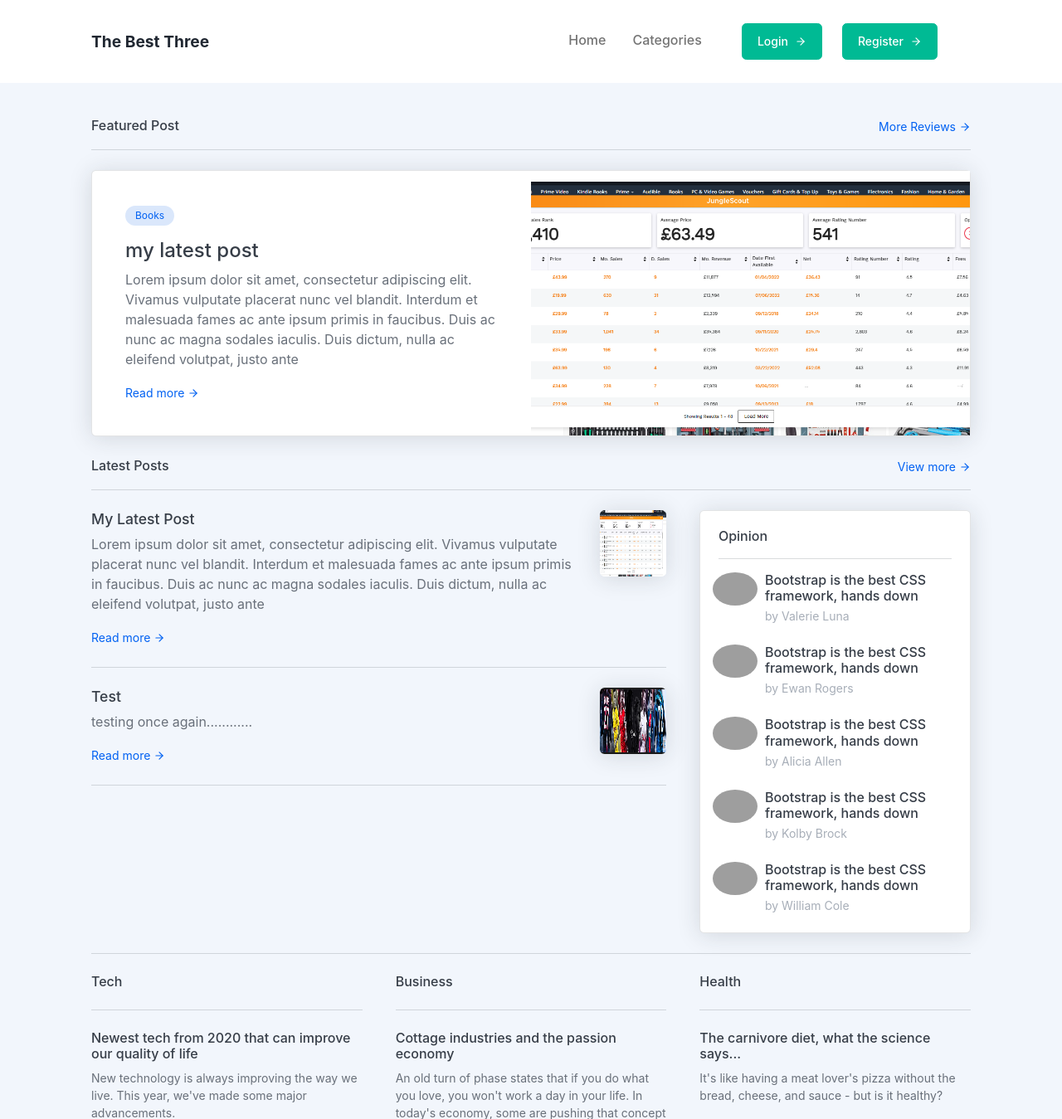
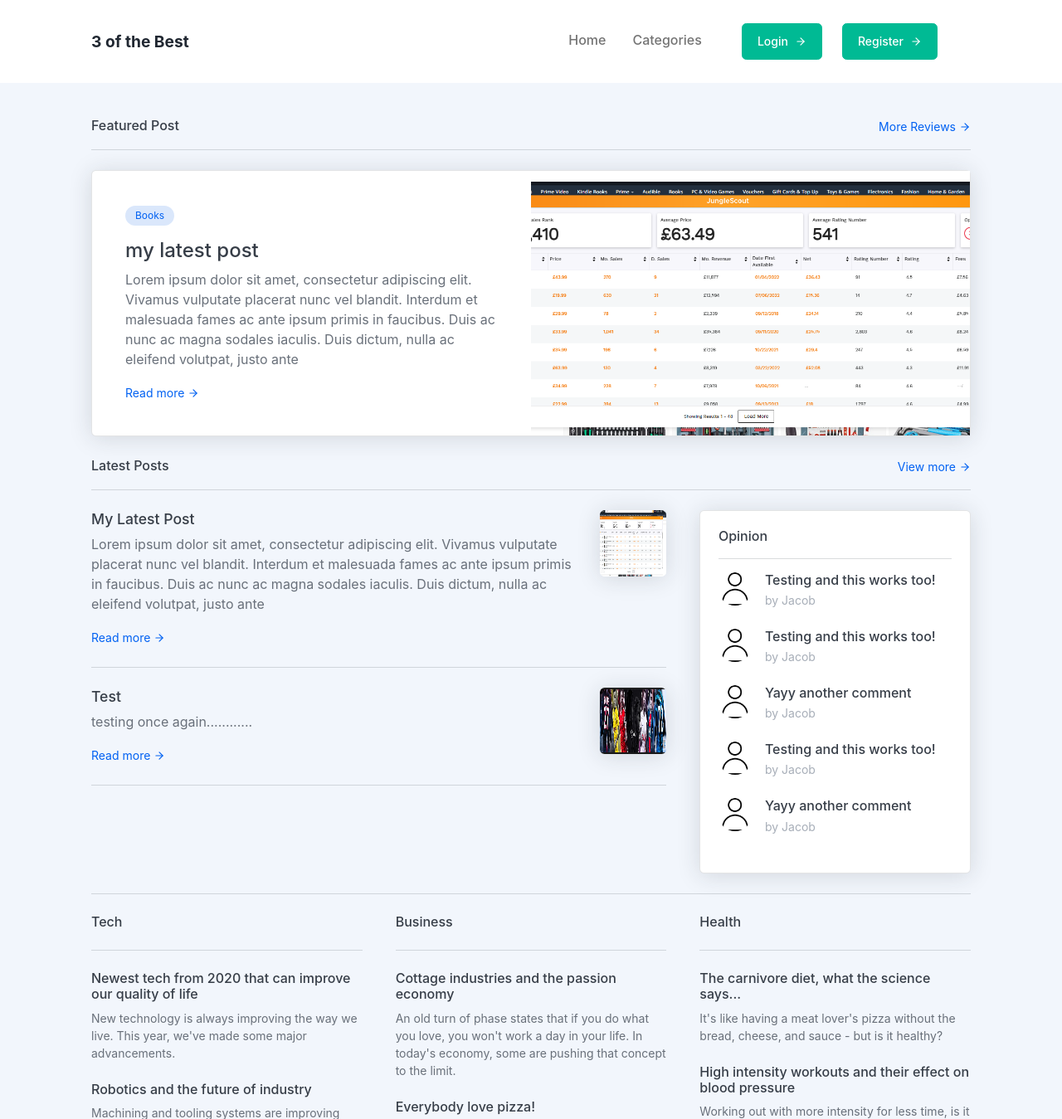
Before and after one commit to jjconway23/threeofthebest, a Django app: page / in a window 1280 px wide. Shown: the top 1349 px of the page at 83% size. Run offline with Django 3.2, Linux system fonts and the light colour scheme; data comes from the database, SQL or seed files in the repository; both versions use the stored data as it was after the commit; some libraries are stand-ins or nearby versions; some web fonts are replaced; grey boxes are pictures that could not be loaded.

Commit message:
add comments to the homepage

```diff
--- a/theblog/models.py
+++ b/theblog/models.py
@@ -50,6 +50,7 @@ class Post(models.Model):
     title = models.CharField(max_length=255)
     title_tag = models.CharField(max_length=255, default='3oftheBest')
     header_image = models.ImageField(null=True, blank=True, upload_to="images/")
+    snippet_image = models.ImageField(null=True, blank=True, upload_to="snippet-image/")
     author = models.ForeignKey(User, on_delete=models.CASCADE)
     body = models.TextField()
     post_date = models.DateField(auto_now_add=True)
@@ -61,7 +62,7 @@ class Post(models.Model):
 
     class Meta:
         """
-            This is to only allow one post with isFeatured property.
+            This is to only allow one post with isFeatured boolean field checked.
         """
         constraints = [
             UniqueConstraint(fields=['isFeatured'], condition=Q(isFeatured=True), name='isFeatured')
--- a/theblog/templates/base.html
+++ b/theblog/templates/base.html
@@ -35,7 +35,7 @@
           >
             <div class="container px-5">
               <a class="navbar-brand text-dark" href="{% url 'home' %}"
-                >The Best Three</a
+                >3 of the Best</a
               >
               <button
                 class="navbar-toggler"
--- a/theblog/templates/home.html
+++ b/theblog/templates/home.html
@@ -1,4 +1,5 @@
 {% extends 'base.html' %}
+{% load static %}
 {% block title%}
 <meta name="description" content="">
 <meta name="keywords" content="HTML, CSS, JavaScript">
@@ -105,101 +106,27 @@
               <div class="card-body">
                 <h6>Opinion</h6>
                 <hr />
+                {% for comment in home_comments %}
                 <div class="d-flex mb-4">
                   <div class="avatar avatar-lg">
                     <img
                       class="avatar-img"
-                      src="assets/img/illustrations/profiles/profile-1.png"
+                      src="{% static 'theblog\images\default_profile_pic.png' %}"
                     />
                   </div>
                   <div class="ms-3">
-                    <a class="text-dark" href="#!"
+                    <a class="text-dark" href="{% url 'post-details' comment.post.pk%}"
                       ><h6 class="mb-1">
-                        Bootstrap is the best CSS framework, hands down
+                        {{comment.body}}
                       </h6></a
                     >
                     <div class="small text-gray-500">
                       by
-                      <a class="text-gray-500" href="#!">Valerie Luna</a>
+                      <a class="text-gray-500" href="{% url 'profile_page' comment.post.author.profile.id %}">{{comment.post.author.first_name|title}}</a>
                     </div>
                   </div>
                 </div>
-                <div class="d-flex mb-4">
-                  <div class="avatar avatar-lg">
-                    <img
-                      class="avatar-img"
-                      src="assets/img/illustrations/profiles/profile-2.png"
-                    />
-                  </div>
-                  <div class="ms-3">
-                    <a class="text-dark" href="#!"
-                      ><h6 class="mb-1">
-                        Bootstrap is the best CSS framework, hands down
-                      </h6></a
-                    >
-                    <div class="small text-gray-500">
-                      by
-                      <a class="text-gray-500" href="#!">Ewan Rogers</a>
-                    </div>
-                  </div>
-                </div>
-                <div class="d-flex mb-4">
-                  <div class="avatar avatar-lg">
-                    <img
-                      class="avatar-img"
-                      src="assets/img/illustrations/profiles/profile-3.png"
-                    />
-                  </div>
-                  <div class="ms-3">
-                    <a class="text-dark" href="#!"
-                      ><h6 class="mb-1">
-                        Bootstrap is the best CSS framework, hands down
-                      </h6></a
-                    >
-                    <div class="small text-gray-500">
-                      by
-                      <a class="text-gray-500" href="#!">Alicia Allen</a>
-                    </div>
-                  </div>
-                </div>
-                <div class="d-flex mb-4">
-                  <div class="avatar avatar-lg">
-                    <img
-                      class="avatar-img"
-                      src="assets/img/illustrations/profiles/profile-4.png"
-                    />
-                  </div>
-                  <div class="ms-3">
-                    <a class="text-dark" href="#!"
-                      ><h6 class="mb-1">
-                        Bootstrap is the best CSS framework, hands down
-                      </h6></a
-                    >
-                    <div class="small text-gray-500">
-                      by
-                      <a class="text-gray-500" href="#!">Kolby Brock</a>
-                    </div>
-                  </div>
-                </div>
-                <div class="d-flex">
-                  <div class="avatar avatar-lg">
-                    <img
-                      class="avatar-img"
-                      src="assets/img/illustrations/profiles/profile-5.png"
-                    />
-                  </div>
-                  <div class="ms-3">
-                    <a class="text-dark" href="#!"
-                      ><h6 class="mb-1">
-                        Bootstrap is the best CSS framework, hands down
-                      </h6></a
-                    >
-                    <div class="small text-gray-500">
-                      by
-                      <a class="text-gray-500" href="#!">William Cole</a>
-                    </div>
-                  </div>
-                </div>
+                {% endfor %}
               </div>
             </div>
           </div>
--- a/theblog/views.py
+++ b/theblog/views.py
@@ -4,6 +4,7 @@ from theblog.models import Category, Post, Comment
 from .forms import PostForm, UpdatePostForm, UpdateCommentForm
 from django.urls import reverse_lazy, reverse
 from django.http import HttpResponseRedirect
+import random
 
 #Post Views
 class ListHomeView(ListView):
@@ -13,8 +14,11 @@ class ListHomeView(ListView):
 
     def get_context_data(self, *args, **kwargs):
         cat_menu = Category.objects.all()
+        comments = Comment.objects.all()
+        home_comments = random.choices(comments, k=5)
         context = super(ListHomeView, self).get_context_data(*args, **kwargs)
         context["cat_menu"] = cat_menu
+        context["home_comments"] = home_comments
         return context
 
 
```
Also changed, not shown: db.sqlite3, media/profile/logo-example_N3U9bVb.png (added), theblog/migrations/0003_post_snippet_image_post_isfeatured.py (added).
